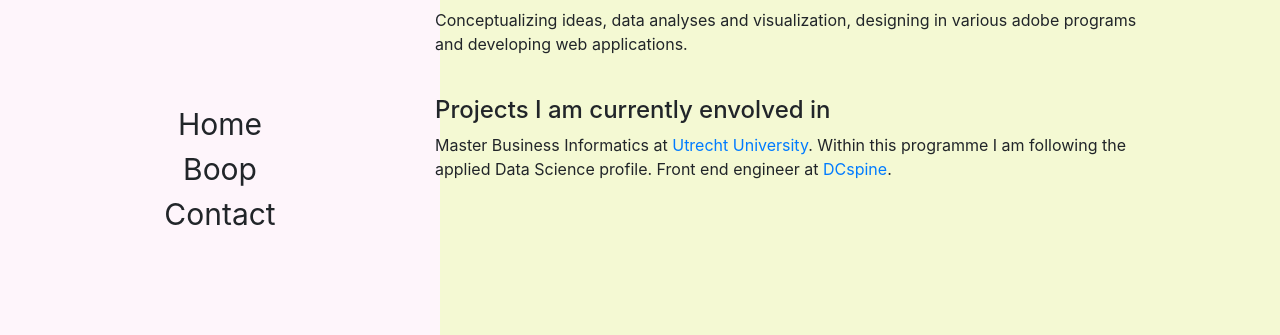
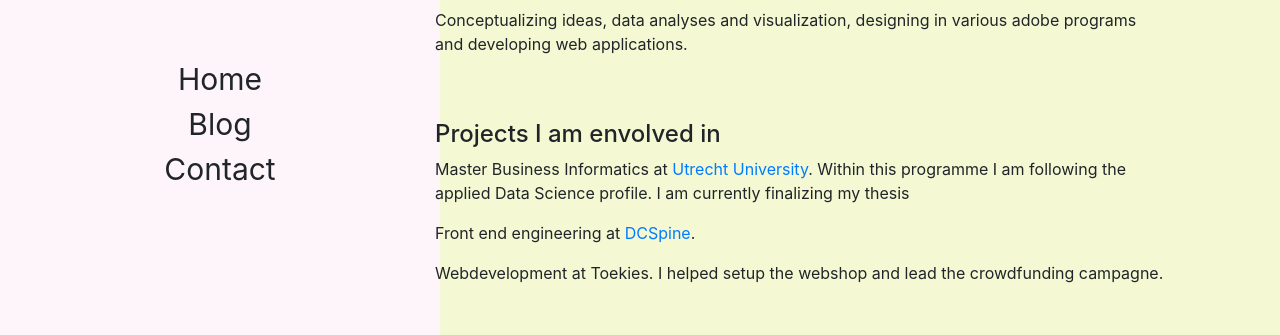
Before and after one commit to SaanGithub/VuejsPortfolio, a Vue app: page / in a window 1280 px wide. Shown: the part 273-608 px from the top of the page. Built offline with nearby package versions, Linux system fonts and the light colour scheme.

Commit message:
added text

```diff
--- a/src/components/Mainpage.vue
+++ b/src/components/Mainpage.vue
@@ -7,10 +7,14 @@
     <div class="text-header">
       <h4> Things of interest </h4>
       <p> Conceptualizing ideas, data analyses and visualization, designing in various adobe programs and developing web applications.
-        <br></br>
-        <h4> Projects I am currently envolved in </h4>
-        Master Business Informatics at<a href="https://dcspine.nl"> Utrecht University</a>. Within this programme I am following the applied Data Science profile. Front end engineer at <a href="https://dcspine.nl">DCspine</a>.
       </p>
+      <br></br>
+      <h4> Projects I am envolved in </h4>
+      <p>
+      Master Business Informatics at<a href="https://dcspine.nl"> Utrecht University</a>. Within this programme I am following the applied Data Science profile. I am currently finalizing my thesis</p>
+      <p style="white-space: pre-line;">Front end engineering at <a href="https://dcspine.nl">DCSpine</a>.</p>
+      <p> Webdevelopment at Toekies. I helped setup the webshop and lead the crowdfunding campagne. </p>
+
     </div>
   </div>
 </div>
--- a/src/components/Sidebar.vue
+++ b/src/components/Sidebar.vue
@@ -4,7 +4,7 @@
 			<div><img class="logo" src="https://image.ibb.co/ccLuXF/logo.png"></div>
 			<ul>
 				<li><a class="link" href="#"><strong>Home</strong></a></li>
-				<li><a class="link" href="#"><strong>Boop</strong></a></li>
+				<li><a class="link" href="#"><strong>Blog</strong></a></li>
 				<li><a class="link" href="#"><strong>Contact</strong></a></li>
 			</ul>
 		</div>
@@ -53,13 +53,12 @@ ul, li{
 	text-align: center;
 	padding:0px;
 	font-weight: 100;
-/*	text-decoration: underline;
-*/	font-size: 0.94em;
+	font-size: 0.94em;
 	position: relative;
 	top: 25%;
-/*	-webkit-transform: translateY(-25%);
+	-webkit-transform: translateY(-25%);
 	-ms-transform: translateY(-25%);
-	transform: translateY(-25%);*/
+	transform: translateY(-25%);
 }
 
 .sidebar{
```
